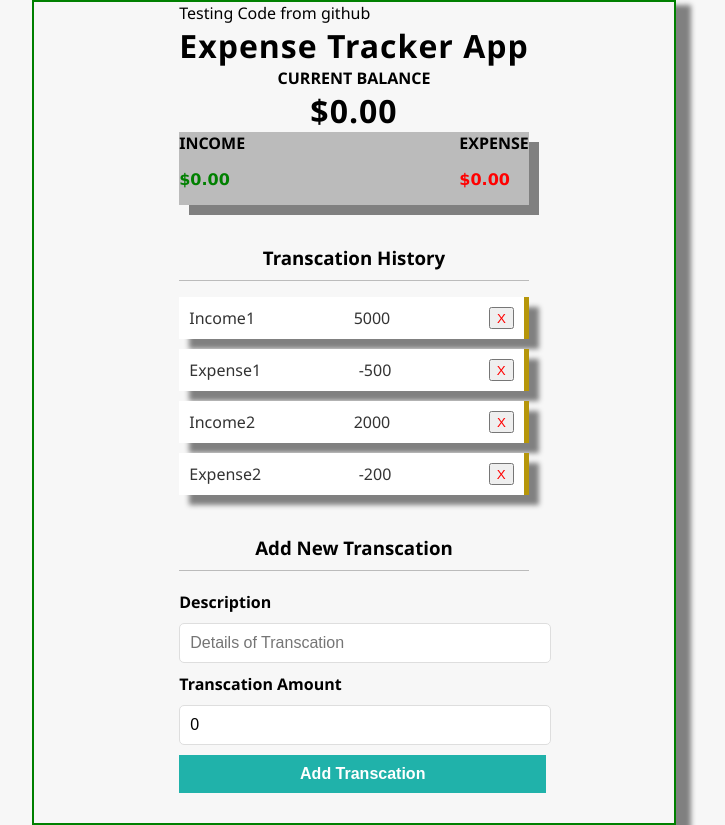
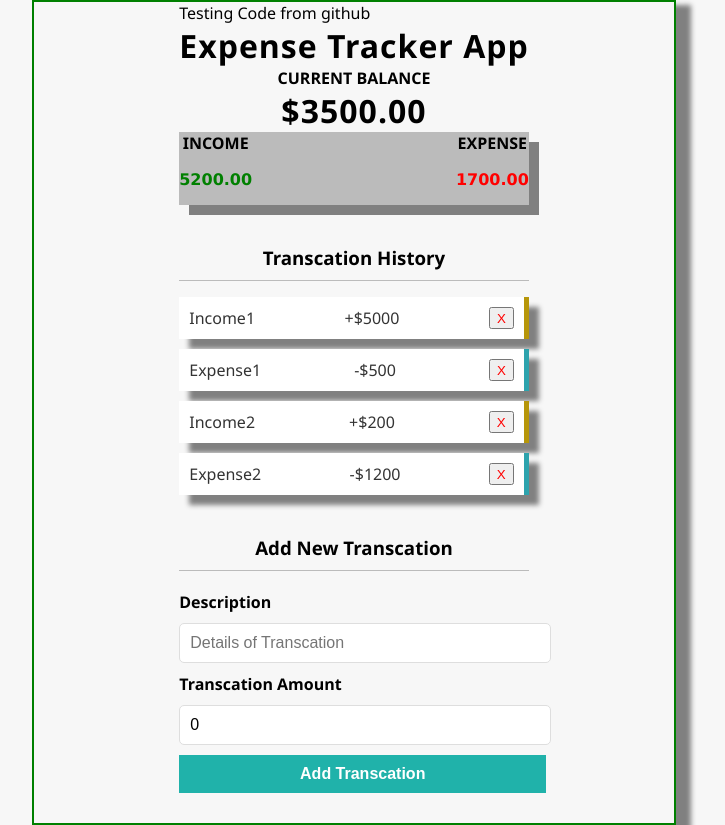
Before and after one commit to mumtazmaqsood/expense_tracker, a React (Create React App) app: page / in a window 1280 px wide. Shown: the whole page, without its empty margins (286-1011 px from the left). Built offline with nearby package versions, Linux system fonts and the light colour scheme.

Commit message:
Global state connected with account history & acc summery components & total balance is showing in balance component

```diff
--- a/src/components/AccountSummary.js
+++ b/src/components/AccountSummary.js
@@ -1,16 +1,34 @@
-import React from 'react'
+import React, { useContext } from 'react'
+
+import {GlobalContext} from '../context/GlobalState'
+
+
 
 export const AccountSummary = () => {
+    const {transcations} = useContext(GlobalContext);
+    const transcationAmounts = transcations.map(transcation => transcation.transcationamount);
+    console.log(transcationAmounts)
+
+    const income = transcationAmounts.filter(transcation => transcation > 0)
+    .reduce( (acc, transcation) => (acc += transcation),0).toFixed(2);
+    console.log(income);
+
+
+    const expense = transcationAmounts
+        .filter(transcation => transcation < 0)
+        .reduce( (acc, transcation) => (acc -= transcation), 0).toFixed(2);
+        console.log(expense);
+
     return (
         <div className= "inc-exp-container">
             <div>
                 <h4>Income</h4>
-                <p className="money_plus">$0.00</p>
+                <p className="money_plus"> {income}</p>
             </div>
 
             <div>
                 <h4>Expense</h4>
-                <p className="money_minus"> $0.00</p>
+                <p className="money_minus"> {expense}</p>
             </div>
         </div>
     )
--- a/src/components/Balance.js
+++ b/src/components/Balance.js
@@ -1,11 +1,21 @@
 
-import React from 'react'
+import React, { useContext } from 'react';
+
+import {GlobalContext} from '../context/GlobalState';
 
 export const Balance = () => {
+
+    const {transcations} = useContext(GlobalContext)
+    //console.log(transcations)
+
+    const transcationAmounts = transcations.map(trancation => trancation.transcationamount);
+    console.log(transcationAmounts)
+    const balance = transcationAmounts.reduce( (acc, item) => (acc += item), 0).toFixed(2);
+
     return (
         <div>
             <h4>Current Balance</h4>
-            <h1>$0.00</h1>
+            <h1>${balance}</h1>
         </div>
     )
 }
--- a/src/components/Transcation.js
+++ b/src/components/Transcation.js
@@ -1,11 +1,15 @@
 import React from 'react'
 
 export const Transcation = ({transcation}) => {
+
+        const sign = transcation.transcationamount > 0 ? '+':'-';
+
+        const transcationType = transcation.transcationamount > 0 ? "plus": "minus";
     return (
-            <li className="plus">
-                    {transcation.description}
-                    <span>{transcation.transcationamount}</span>
-                    <button className="delete-btn">X</button>
+            <li className= {transcationType}>
+                {transcation.description}
+                <span>{sign}${Math.abs(transcation.transcationamount)}</span>
+                <button className="delete-btn">X</button>
             </li>
     )
 }
--- a/src/components/TranscationHistory.js
+++ b/src/components/TranscationHistory.js
@@ -6,7 +6,6 @@ import { Transcation } from './Transcation';
 
 export const TranscationHistory = () => {
     const {transcations} = useContext(GlobalContext);
-    console.log(transcations)
     return (
         <div>
             <h3>Transcation History</h3>
--- a/src/context/GlobalState.js
+++ b/src/context/GlobalState.js
@@ -6,8 +6,8 @@ const intialState = {
     transcations : [
         {id:1, description:"Income1", transcationamount:5000},
         {id:2, description:"Expense1", transcationamount:-500},
-        {id:3, description:"Income2", transcationamount:2000},
-        {id:4, description:"Expense2", transcationamount:-200}
+        {id:3, description:"Income2", transcationamount:200},
+        {id:4, description:"Expense2", transcationamount:-1200}
     ]
 }
 
```
Also changed, not shown: 1 other file (tests, documents, lock files or other folders).
